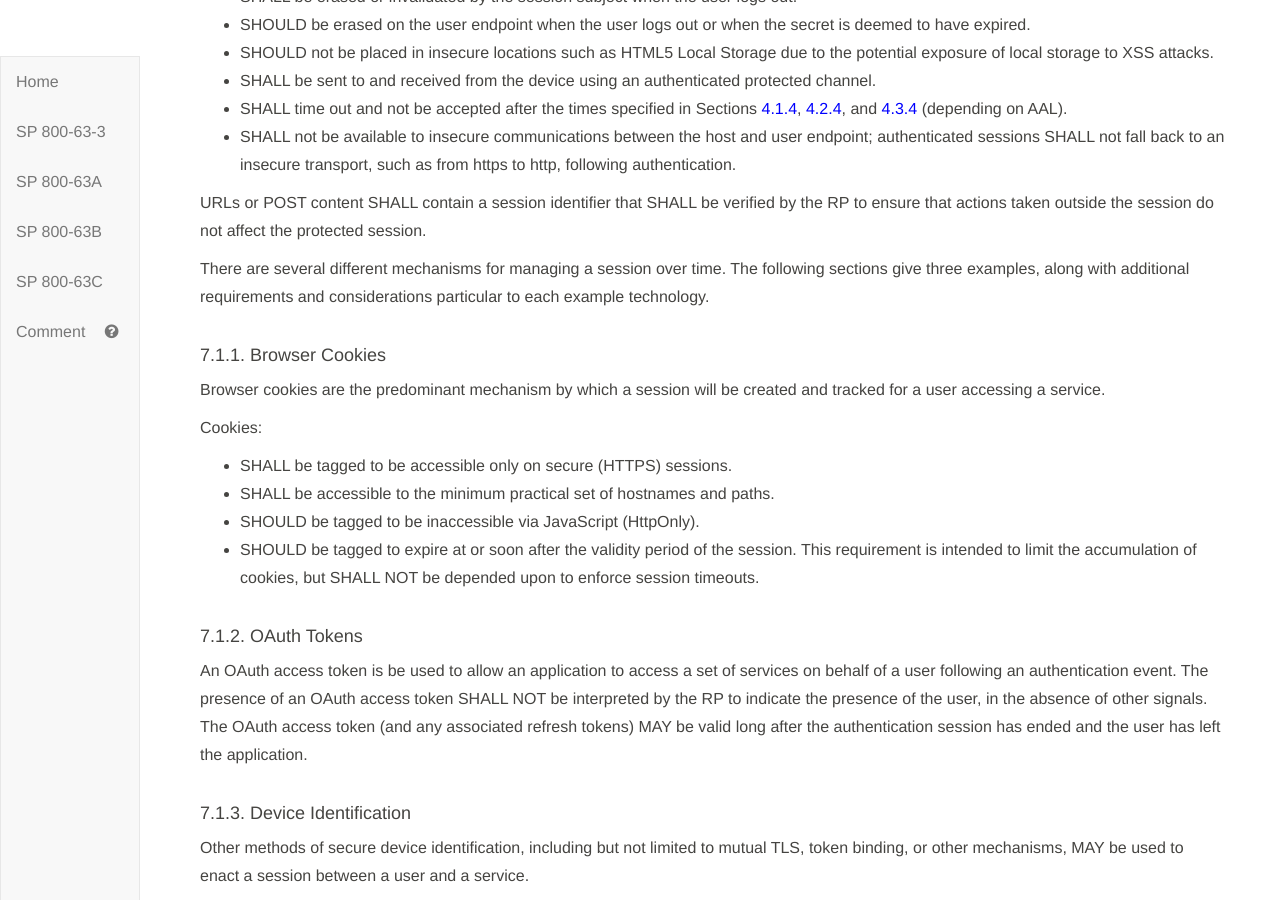
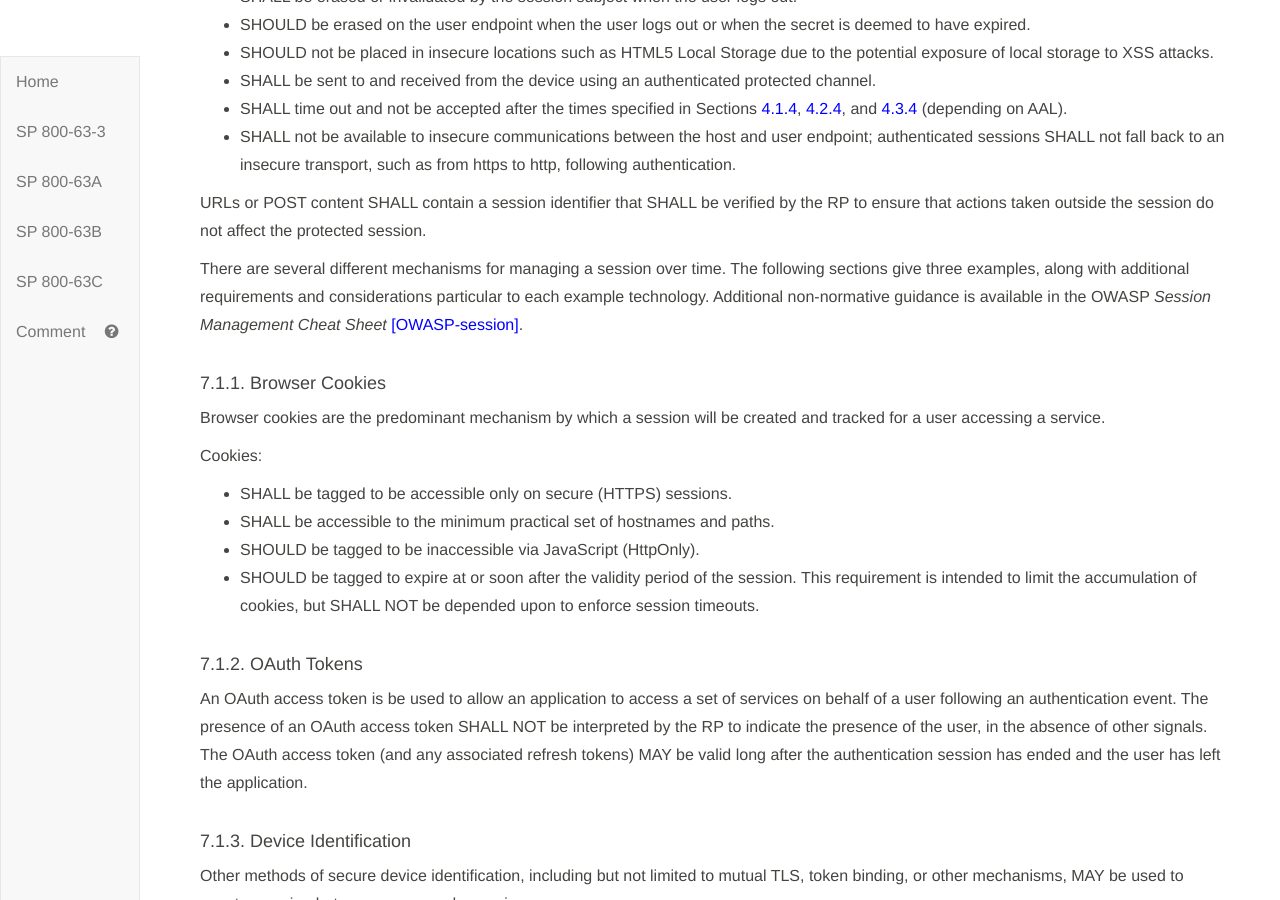
Before and after one commit to usnistgov/800-63-3, a Jekyll site: the page built from sp800-63b/sec7_session.md, in a window 1280 px wide and 900 px high, scrolled down 802 px. Built offline with Jekyll 4.4.1, drawn with Linux system fonts in a browser that asks for light colours; our own code applies the rules of GitHub Pages for plain Markdown files.

Commit message:
Reference session management advice. Closes #960

```diff
--- a/sp800-63b/sec7_session.md
+++ b/sp800-63b/sec7_session.md
@@ -27,7 +27,7 @@ Secrets used for session binding:
 
 URLs or POST content SHALL contain a session identifier that SHALL be verified by the RP to ensure that actions taken outside the session do not affect the protected session.
 
-There are several different mechanisms for managing a session over time. The following sections give three examples, along with additional requirements and considerations particular to each example technology.
+There are several different mechanisms for managing a session over time. The following sections give three examples, along with additional requirements and considerations particular to each example technology. Additional non-normative guidance is available in the OWASP *Session Management Cheat Sheet* [[OWASP-session]](#OWASP-session).
 
 #### 7.1.1. Browser Cookies
 
```
Also changed, not shown: sp800-63b/references.md (+2 -0 lines).
